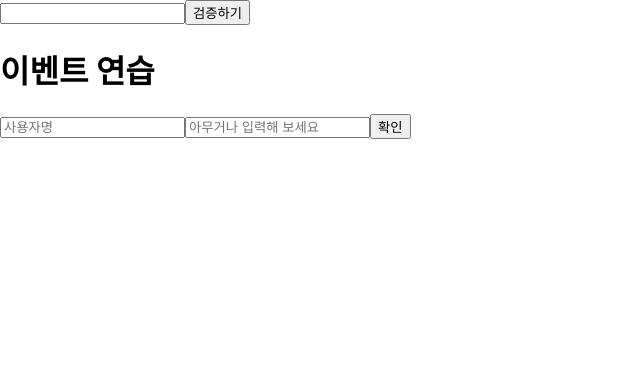
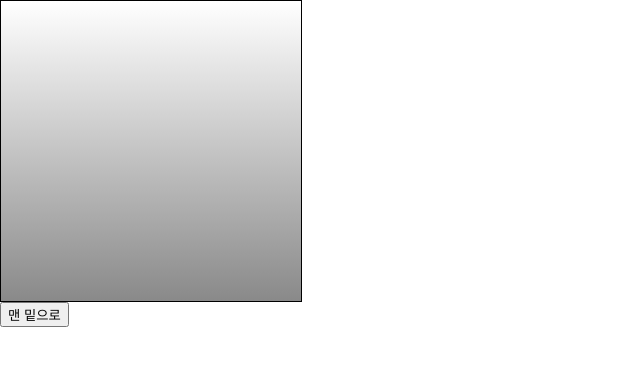
Before and after one commit to MCYJ/hello-react, a React (Create React App) app: page / in a window 1280 px wide. Shown: the top 366 px of the page, without its empty margins (0-640 px from the left). Built offline with nearby package versions, Linux system fonts and the light colour scheme.

Commit message:
feat: scrollbox component
- scroll with 'ref' keyword

```diff
--- a/src/App.js
+++ b/src/App.js
@@ -5,6 +5,7 @@
 import MyComponent from "./MyComponent";
 import Counter from "./Counter";
 import Say from "./Say";
+import ScrollBox from "./ScrollBox";
 
 class App extends Component {
   // class 형 component에는 render()함수가 꼭 있어야 함
@@ -19,7 +20,7 @@
           <h1>리액트가 아닙니다.</h1>
         )}
 */}
-        <ValidationSample></ValidationSample>
+        {/* <ValidationSample></ValidationSample> */}
 
         {/* <MyComponent name="김철수" favoriteNumber={10}>어린이</MyComponent> */}
         {/* <MyComponent name={"react"} favoriteNumber={47}>김철수</MyComponent> */}
@@ -27,7 +28,12 @@
         {/* <Say></Say>
         <Counter></Counter> */}
 
-        <EventPractice></EventPractice>
+        {/* <EventPractice></EventPractice> */}
+
+        <ScrollBox ref={(ref) => this.ScrollBox=ref}></ScrollBox>
+        <button onClick={() => this.ScrollBox.scrollToBottom()}>
+          맨 밑으로
+        </button>
       </Fragment>
     );
   }
--- /dev/null
+++ b/src/ScrollBox.js
@@ -0,0 +1,39 @@
+import React, { Component } from "react";
+
+class ScrollBox extends Component {
+
+    scrollToBottom = () => {
+
+        const {scrollHeight, clientHeight} = this.box;
+        this.box.scrollTop = scrollHeight - clientHeight;
+    }
+
+  render() {
+    const style = {
+      border: "1px solid black",
+      height: "300px",
+      width: "300px",
+      overflow: "auto",
+      position: "relative",
+    };
+
+    const innerStyle = {
+      width: "100%",
+      height: "650px",
+      background: "linear-gradient(white, black)",
+    };
+
+    return (
+      <div
+        style={style}
+        ref={(ref) => {
+          this.box = ref;
+        }}
+      >
+        <div style={innerStyle}></div>
+      </div>
+    );
+  }
+}
+
+export default ScrollBox;
```
